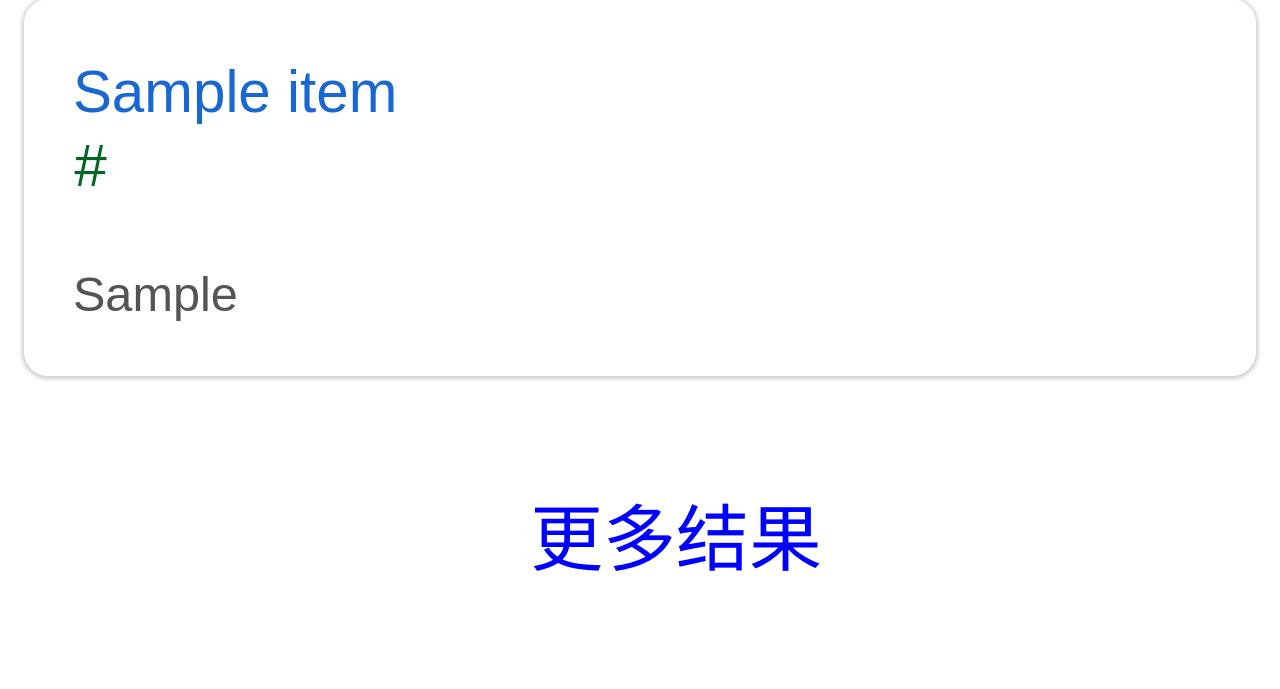
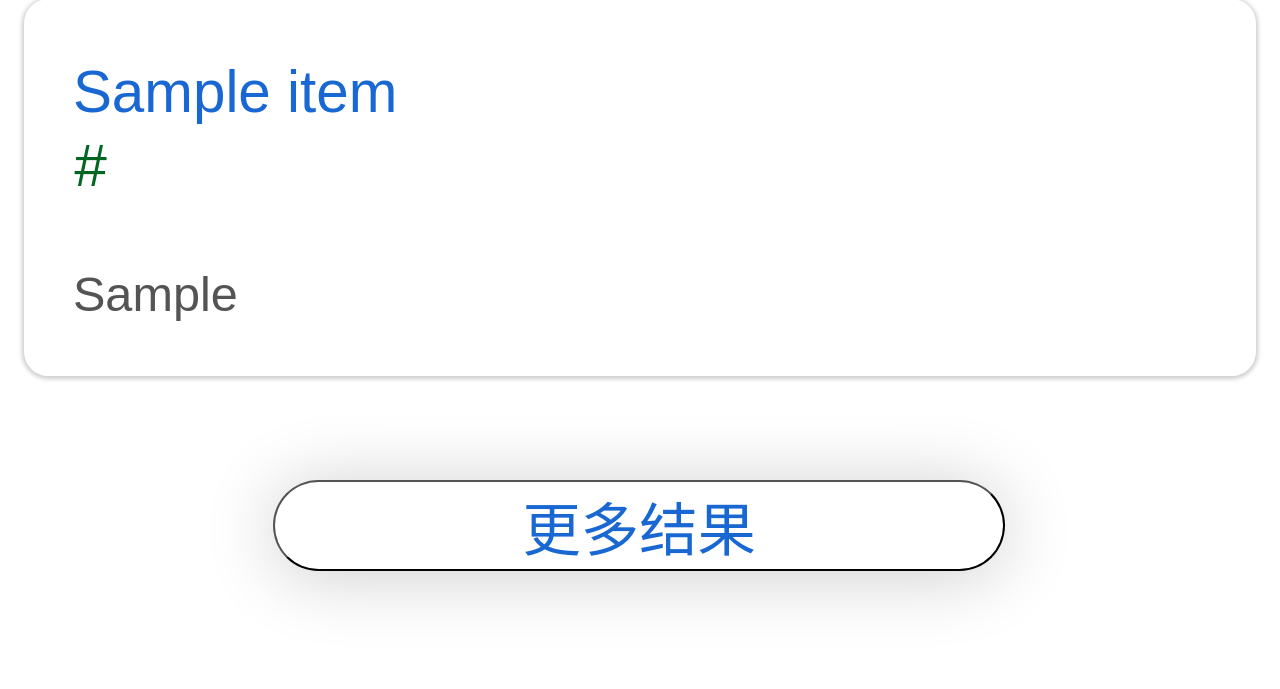
Before and after one commit to Bivectorfoil/gogosearch, a Flask app: template gogo/templates/result.html in a window 1280 px wide. Shown: the part 317-1006 px from the top of the page. After the commit the page ends 917 px from the top, so only its background shows below. Run offline with Flask 2, Linux system fonts and the light colour scheme; the template is opened without the code that fills it: most values are stand-ins (such as "Sample title", 1, 10 or a date in 2020); form fields are guessed from the names that the template uses; parts of the project's set-up code (start-up, migrations or seed data) failed here and were passed over.

Commit message:
Update result page for synchronous loading

```diff
--- a/gogo/templates/result.html
+++ b/gogo/templates/result.html
@@ -17,7 +17,7 @@
             <h3>{{ item['title'] }}</h3>
             <div class="TbwUpd">
               {#<!-- or {{item[link] }} -->#}
-              <cite class="iUh30">{{ item['displayLink'] }}</cite>
+              <cite class="iUh30">{{ item['displaylink'] }}</cite>
             </div>
           </a>
         </div>
@@ -75,11 +75,27 @@
         <tr valign="top">
           <td class="next">
           {% if results['queries']['nextPage'] %}
-            <a href="{{ url_for('result', query=results['queries']['request'][0]['searchTerms'],
-               starts=results['queries']['nextPage'][0]['startIndex']) }}"
-               id="pnnext" style="text-align:left">
-              <span class="next">更多结果</span>
-            </a>
+            <div class="more"></div>
+            <button id="load">更多结果</button>
+            <script type="text/javascript" src={{ url_for('static', filename='js/jquery-3.3.1.min.js') }}></script>
+            <script type="text/javascript">
+              $(function() {
+                var count = 0;
+                $('#load').click(function() {
+                  var query = {{results['queries']['request'][0]['searchTerms']|tojson}};
+                  var starts = {{results['queries']['nextPage'][0]['startIndex']|tojson}} + count;
+                  var URL = '/more?query=' + query + '&starts=' + starts;
+                  $.ajax({
+                    type: 'GET',
+                    url: URL,
+                    success: function (data) {
+                      count += 10;
+                      $('.more').hide().append(data).fadeIn(800);
+                    }
+                  })
+                })
+              })
+            </script>
           {% endif %}
           </td>
         </tr>
```
